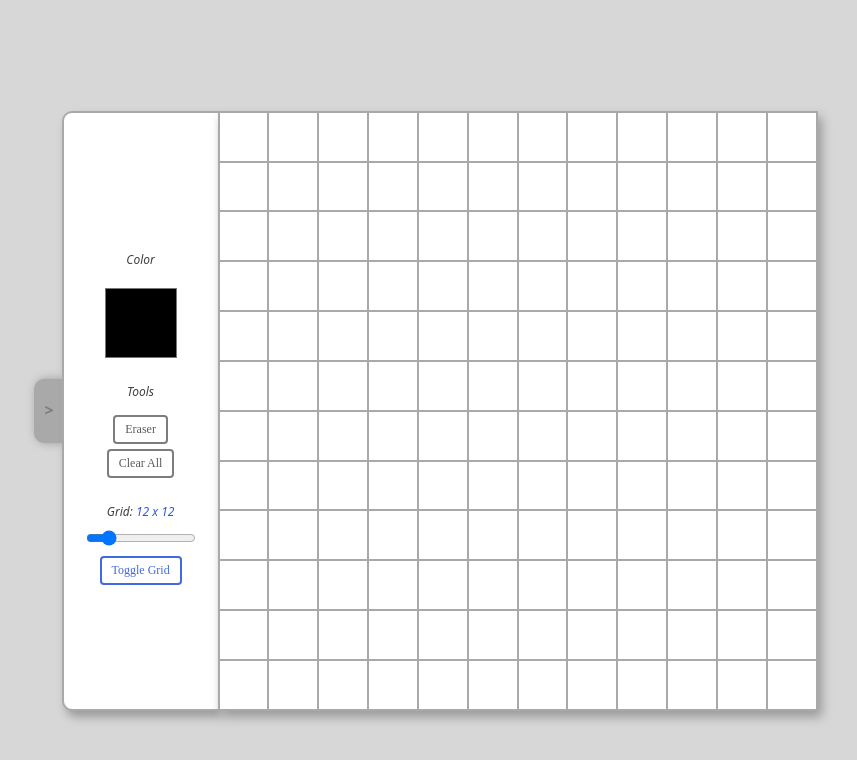
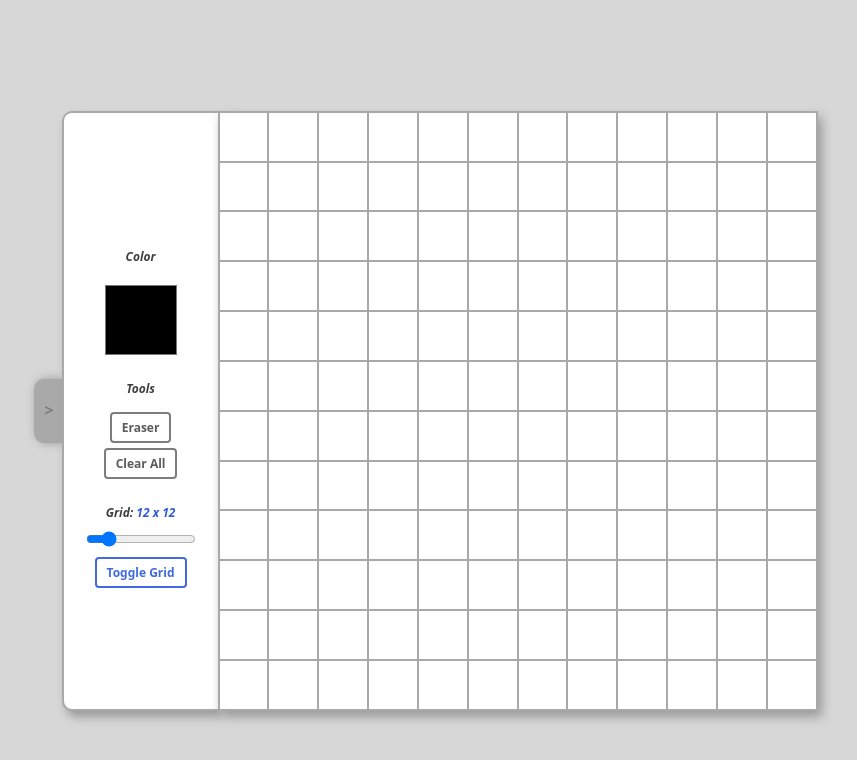
Before and after one commit to Simon-WebDevProject/etch-a-sketch, a plain HTML site: page index.html in a window 1280 px wide. Shown: the whole page, without its empty margins (214-1071 px from the left). Drawn offline with Linux system fonts and the light colour scheme; a web font is replaced by a local one.

Commit message:
font correction

```diff
--- a/style.css
+++ b/style.css
@@ -60,7 +60,8 @@ body{
     display: none;
 }
 .sideBtn{
-    font-family: "Bungee";
+    font-family: 'Bungee', system-ui, sans-serif;
+    font-weight: bold;
     font-size: 12px;
     padding: 5px 10px 5px 10px;
     margin-bottom: 5px;
@@ -96,7 +97,8 @@ body{
     flex: auto;
 }
 .title{
-    font-family: "Bungee", system-ui;
+    font-family: 'Bungee', system-ui, sans-serif;
+    font-weight: bold;
     font-size: 12px;
     text-align: center;
     padding: 5px 10px 5px 10px;
```
